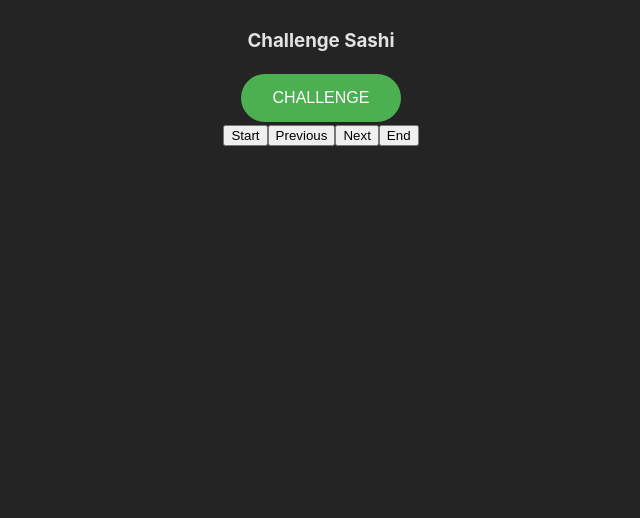
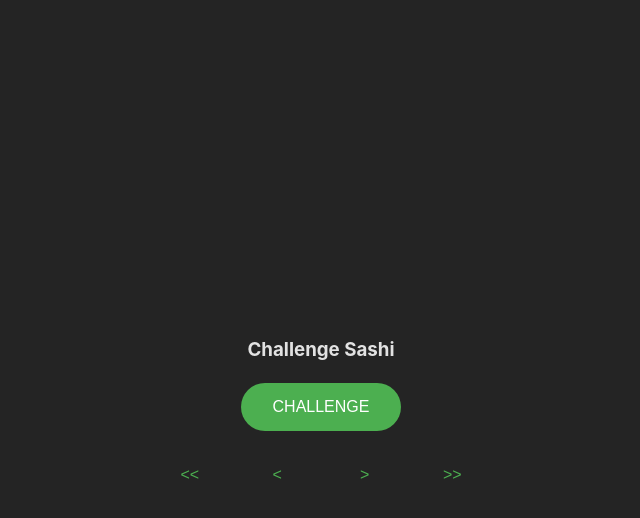
Before and after one commit to raphael-foliveira/chess.eth, a React (Vite) app: page / in a window 1280 px wide. Shown: the top 518 px of the page, without its empty margins (319-959 px from the left). Built offline with nearby package versions, Linux system fonts and the light colour scheme; no server answers.

Commit message:
fixed home style and added styles to buttons

```diff
--- a/src/App.tsx
+++ b/src/App.tsx
@@ -10,6 +10,7 @@ function App() {
         justifyContent: "center",
         flexDirection: "column",
         width: "100%",
+        height: "100vh",
         alignItems: "center",
       }}
     >
--- a/src/components/game/Board.module.css
+++ b/src/components/game/Board.module.css
@@ -1,3 +1,20 @@
 .chessboardContainer {
   margin-top: 2em;
 }
+.buttons {
+  margin-top: 20px;
+  width: 350px;
+  display: flex;
+  align-items: center;
+  justify-content: space-between;
+}
+.button {
+  background-color: transparent;
+  width: 87.5px;
+  border: none;
+  padding: 15px;
+  font-size: 16px;
+  color: #4caf50; /* Green */
+  text-decoration: none;
+  border-radius: 100%;
+}
--- a/src/components/game/Board.tsx
+++ b/src/components/game/Board.tsx
@@ -90,11 +90,11 @@ export default function Board() {
           />
         </div>
       )}
-      <div className="buttons-area">
-        <button onClick={() => changeCurrentPlay(0)}>Start</button>
-        <button onClick={previousMove}>Previous</button>
-        <button onClick={nextMove}>Next</button>
-        <button onClick={() => changeCurrentPlay(-1)}>End</button>
+      <div className={styles.buttons}>
+        <button className={styles.button} onClick={() => changeCurrentPlay(0)}>&lt;&lt;</button>
+        <button className={styles.button} onClick={previousMove}>&lt;</button>
+        <button className={styles.button} onClick={nextMove}>&gt;</button>
+        <button className={styles.button} onClick={() => changeCurrentPlay(-1)}>&gt;&gt;</button>
       </div>
     </>
   );
```
